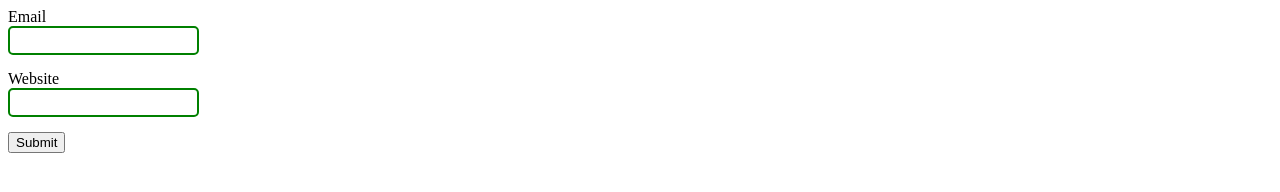
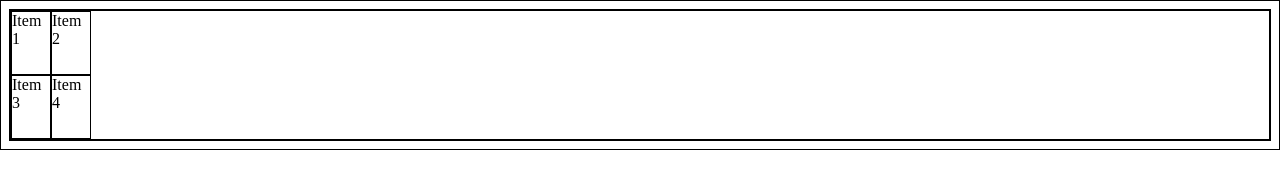
Before and after one commit to Negrea-Andrei/Exercises-Practice, a plain HTML site: page index.html in a window 1280 px wide. Drawn offline with Linux system fonts and the light colour scheme.

Commit message:
First Grid

```diff
--- a/index.html
+++ b/index.html
@@ -10,21 +10,12 @@
 </head>
 
 <body>
-  <form action="#" method="get">
-    <div>
-      <label for="email">Email</label>
-    </div>
-    <input type="text" id="email" name="email" minlength="2" maxlength="12">
-
-    <div>
-      <label for="website">Website</label>
-    </div>
-    <input type="url" id="website" name="website">
-
-    <div>
-      <button type="submit">Submit</button>
-    </div>
-  </form>
+  <div class="container">
+    <div>Item 1</div>
+    <div>Item 2</div>
+    <div>Item 3</div>
+    <div>Item 4</div>
+  </div>
 </body>
 
 </html>
--- a/stylesheet.css
+++ b/stylesheet.css
@@ -1,14 +1,10 @@
-input {
-    border: 2px solid #000;
-    margin-bottom: 15px;
-    padding: 5px;
-    border-radius: 5px;
-  }
+* {
+  border: solid black 1px
+}
 
-  input:invalid {
-    border-color: red;
-  }
-
-  input:valid {
-    border-color: green;
-  }
+.container {
+  display: grid;
+  border: solid black 1px;
+  grid-template-columns: 5vh 5vh;
+  grid-template-rows: 5vw 5vw;
+}
```
